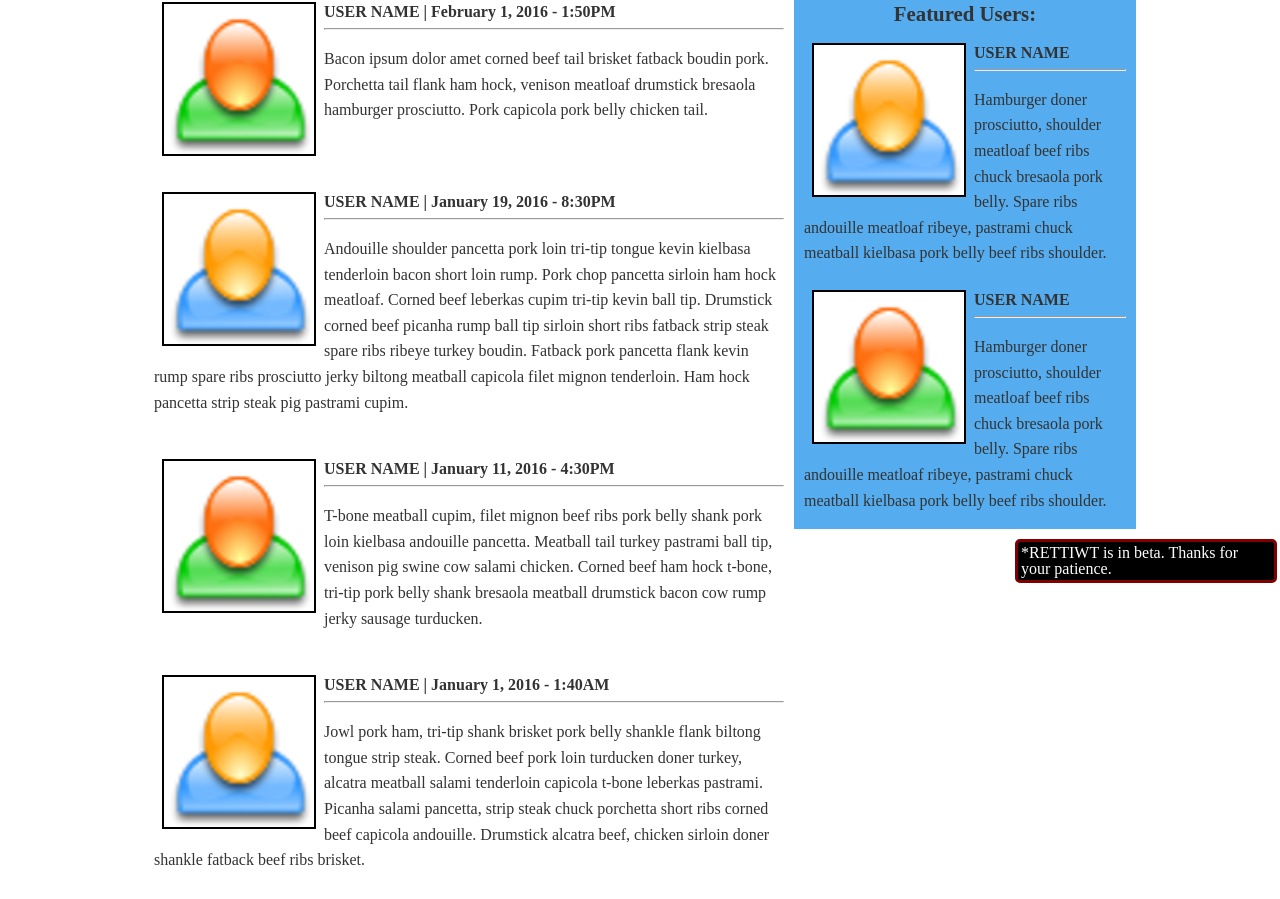
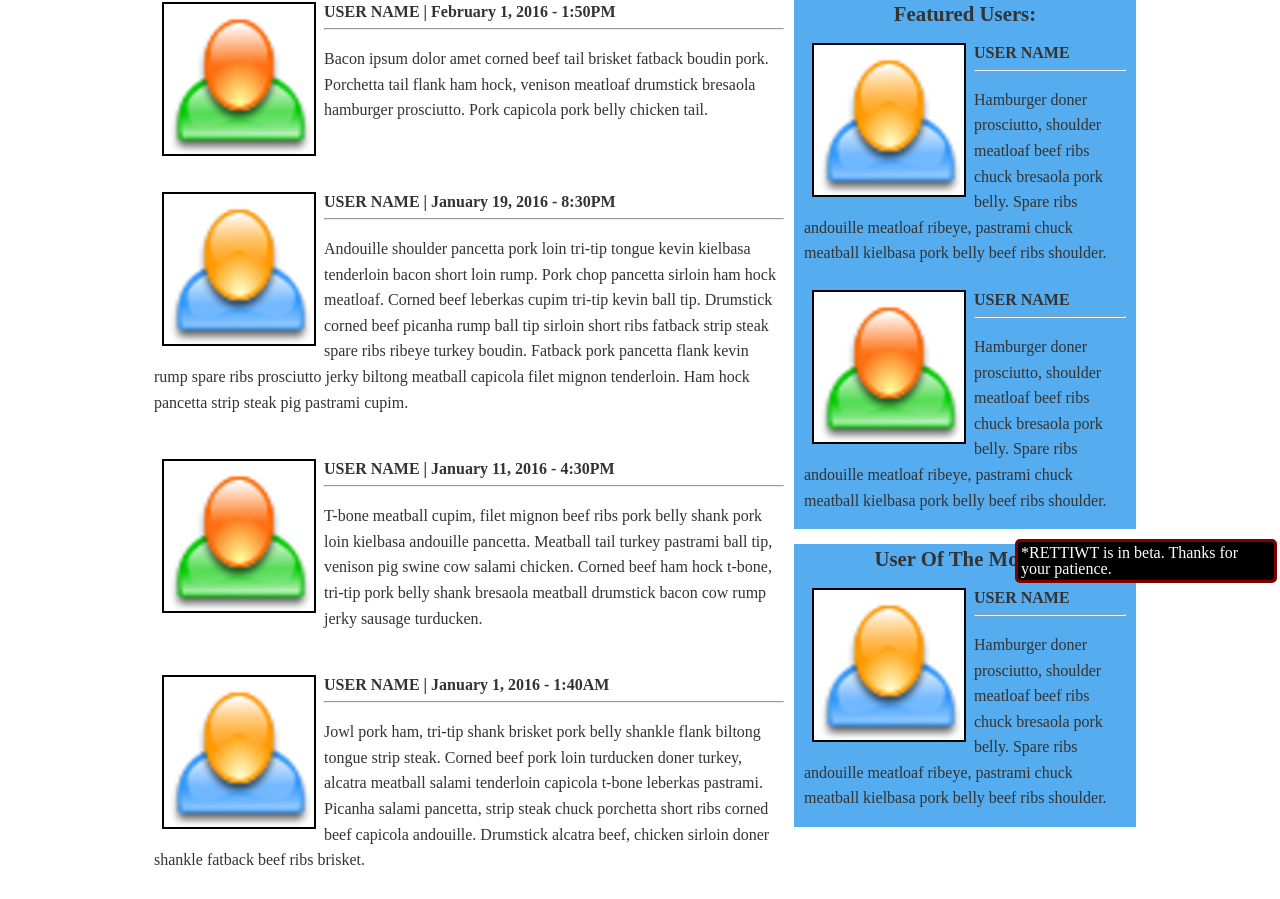
Before and after one commit to Rick-Houser/holberton-twitter-clone, a PHP site: page / in a window 1280 px wide. Shown: the part 214-1113 px from the top of the page. Run offline with PHP 8.4, Linux system fonts and the light colour scheme.

```diff
--- a/index.html
+++ b/index.html
@@ -85,6 +85,17 @@
 				</p>
 			</div>
 		</div><!-- Aside Ends -->
+			<div class="aside"> <!-- Aside Begins -->
+			<h1> User Of The Month: </h1>
+			<div class="user-feat">
+				<img class="user-imgs" src="blueuser.png" alt="User Icon">
+				<h2> USER NAME </h2>
+				<hr>
+				<p>
+					Hamburger doner prosciutto, shoulder meatloaf beef ribs chuck bresaola pork belly. Spare ribs andouille meatloaf ribeye, pastrami chuck meatball kielbasa pork belly beef ribs shoulder.
+				</p>
+			</div>
+		</div><!-- Aside Ends -->
 		<div class="advise-box">
 			*RETTIWT is in beta. Thanks for your patience.
 		</div>
```
Also changed, not shown: styles.css (+13 -0 lines).
